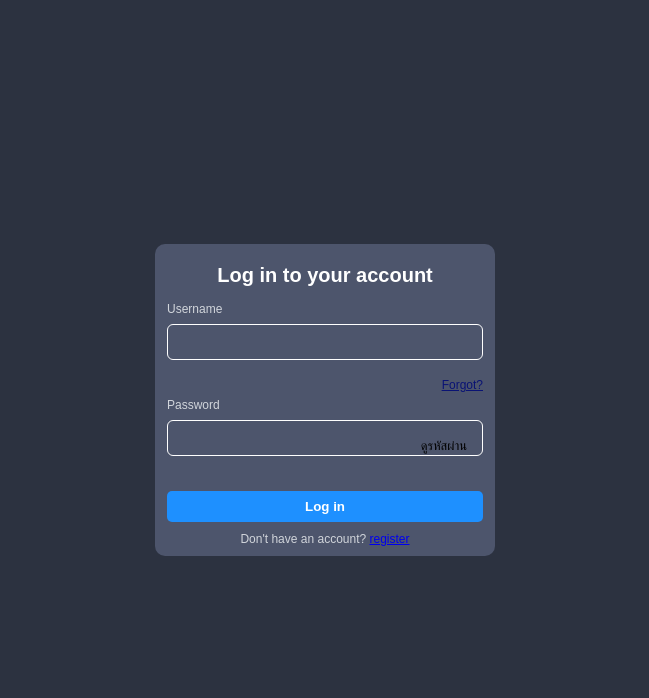
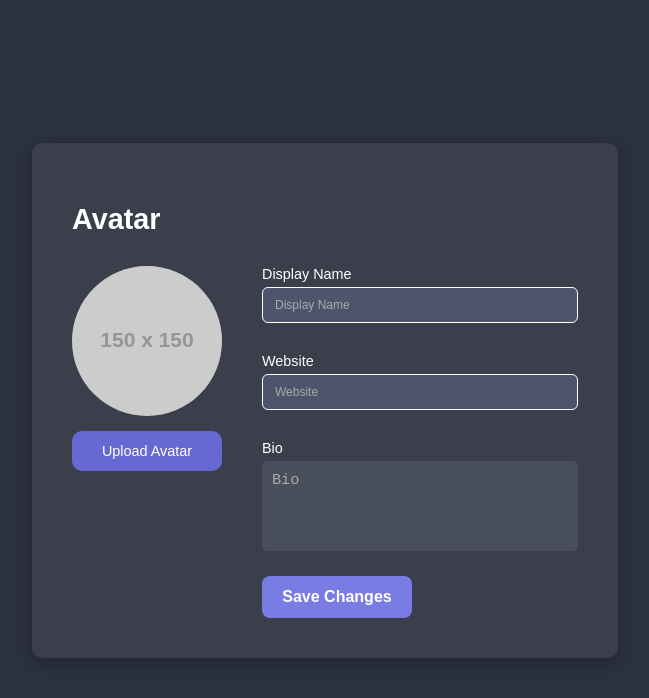
Before and after one commit to Soracha1/CSI400, a React app in the folder frontend/: page /upload in a window 1280 px wide. Shown: the top 698 px of the page, without its empty margins (315-964 px from the left). Built offline with nearby package versions, Linux system fonts and the light colour scheme; the HTML template or start-up script is replaced by a standard one.

Commit message:
editprofile

```diff
--- a/frontend/src/App.jsx
+++ b/frontend/src/App.jsx
@@ -7,18 +7,20 @@ import UploadSong from "./upload/uploads";
 import Login from "./Login/Login";
 import Rigister from "./Rigisters/Rigister";
 import SongList from "./home/SongList";
+import EditProfile from "./editprofile/editprofile";
 
 function App() {
   return (
     <div>
 
       {/*<Navbar />*/}
-       <Login />
+       {/*<Login />*/}
        {/*<Rigister />*/}
       {/* <HeroSection /> */}
+      <EditProfile />
       {/* <TrendingSounds /> */}
       {/* <Footer /> */}
-      {/* <UploadSong /> */}
+       {/*<UploadSong />*/}
       {/*<SongList/>*/}
     </div>
   );
--- a/frontend/src/Login/Login.css
+++ b/frontend/src/Login/Login.css
@@ -1,6 +1,6 @@
 .login-container {
     width: 300px;
-    height: auto;
+    height: 457px;
     display: flex;
     justify-content: center;
     align-items: center;
--- /dev/null
+++ b/frontend/src/editprofile/editprofile.css
@@ -0,0 +1,156 @@
+body {
+  background-color: #2b2f3a;
+  font-family: "Poppins", sans-serif;
+  color: #fff;
+  margin: 0;
+  padding: 0;
+}
+
+.edit-container {
+  max-width: 800px;
+  margin: 60px auto;
+  background-color: #3a3f4b;
+  border-radius: 10px;
+  padding: 40px;
+  box-shadow: 0px 4px 20px rgba(0, 0, 0, 0.3);
+}
+
+.edit-title {
+  font-size: 1.8rem;
+  font-weight: 600;
+  text-align: left;
+  color: #ffffff;
+  margin-bottom: 30px;
+}
+
+.edit-form {
+  display: flex;
+  flex-direction: row;
+  gap: 40px;
+}
+
+/* ====== LEFT: AVATAR ====== */
+.edit-left {
+  flex: 1;
+  display: flex;
+  flex-direction: column;
+  align-items: center;
+}
+
+.avatar-box {
+  width: 150px;
+  height: 150px;
+  border-radius: 50%;
+  overflow: hidden;
+  background-color: #464b57;
+  display: flex;
+  align-items: center;
+  justify-content: center;
+  margin-bottom: 15px;
+}
+
+.avatar-box img {
+  width: 100%;
+  height: 100%;
+  object-fit: cover;
+}
+
+.avatar-upload {
+  background-color: #6569d1;
+  width: 150px;
+  height: 40px;
+  border-radius: 10px;
+  display: flex;
+  align-items: center;
+  justify-content: center;
+  cursor: pointer;
+  transition: border-color 0.3s ease;
+  text-align: center;
+}
+
+.avatar-upload:hover {
+  border-color: #ffffff;
+}
+
+.avatar-upload input {
+  display: none;
+}
+
+/* ====== RIGHT: FORM ====== */
+.edit-right {
+  flex: 2;
+  display: flex;
+  flex-direction: column;
+  gap: 15px;
+}
+
+.form-group {
+  display: flex;
+  flex-direction: column;
+}
+
+label {
+  font-size: 0.9rem;
+  margin-bottom: 5px;
+  color: #fff;
+}
+
+input,
+textarea {
+  background-color: #4a4f5c;
+  color: #fff;
+  border: none;
+  border-radius: 6px;
+  padding: 10px;
+  font-size: 0.95rem;
+  outline: none;
+  transition: background-color 0.3s ease;
+}
+
+input::placeholder,
+textarea::placeholder {
+  color: #aaa;
+}
+
+input:focus,
+textarea:focus {
+  background-color: #5b6070;
+}
+
+textarea {
+  resize: none;
+  height: 70px;
+}
+
+/* ====== BUTTON ====== */
+.save-btn {
+  background-color: #787ce3;
+  color: white;
+  font-weight: 600;
+  font-size: 1rem;
+  border: none;
+  padding: 12px;
+  border-radius: 8px;
+  cursor: pointer;
+  transition: background-color 0.3s ease;
+  margin-top: 10px;
+  width: 150px;
+  align-self: flex-start;
+}
+
+.save-btn:hover {
+  background-color: #6569d1;
+}
+
+/* ====== RESPONSIVE ====== */
+@media (max-width: 768px) {
+  .edit-form {
+    flex-direction: column;
+  }
+
+  .edit-left {
+    flex-direction: row;
+    justify-content: flex-start;
+    gap: 20px;
+  }
+}
--- /dev/null
+++ b/frontend/src/editprofile/editprofile.jsx
@@ -0,0 +1,87 @@
+import React, { useState } from "react";
+import "./editprofile.css";
+
+function EditProfile() {
+  const [displayName, setDisplayName] = useState("");
+  const [website, setWebsite] = useState("");
+  const [bio, setBio] = useState("");
+  const [avatar, setAvatar] = useState(null);
+  const [avatarPreview, setAvatarPreview] = useState(null);
+
+  const handleAvatarChange = (e) => {
+    const file = e.target.files[0];
+    if (file) {
+      setAvatar(file);
+      setAvatarPreview(URL.createObjectURL(file));
+    }
+  };
+
+  const handleSave = (e) => {
+    e.preventDefault();
+    // ทำการส่งข้อมูลไป server ได้
+    console.log({ displayName, website, bio, avatar });
+    alert("✅ Profile updated!");
+  };
+
+  return (
+    <div className="edit-container">
+      <h2 className="edit-title">Avatar</h2>
+
+      <form className="edit-form" onSubmit={handleSave}>
+        <div className="edit-left">
+          <div className="avatar-box">
+            <img
+              src={
+                avatarPreview ||
+                "https://via.placeholder.com/150?text=Avatar"
+              }
+              alt="Avatar"
+            />
+          </div>
+          <label className="avatar-upload">
+            <input type="file" accept="image/*" onChange={handleAvatarChange} />
+            <span> Upload Avatar</span>
+          </label>
+        </div>
+
+        <div className="edit-right">
+          <div className="form-group">
+            <label>Display Name</label>
+            <input
+              type="text"
+              placeholder="Display Name"
+              value={displayName}
+              onChange={(e) => setDisplayName(e.target.value)}
+              required
+            />
+          </div>
+
+          <div className="form-group">
+            <label>Website</label>
+            <input
+              type="text"
+              placeholder="Website"
+              value={website}
+              onChange={(e) => setWebsite(e.target.value)}
+            />
+          </div>
+
+          <div className="form-group">
+            <label>Bio</label>
+            <textarea
+              placeholder="Bio"
+              value={bio}
+              onChange={(e) => setBio(e.target.value)}
+            />
+          </div>
+
+          <button className="save-btn" type="submit">
+            Save Changes
+          </button>
+        </div>
+      </form>
+    </div>
+  );
+}
+
+export default EditProfile;
```
